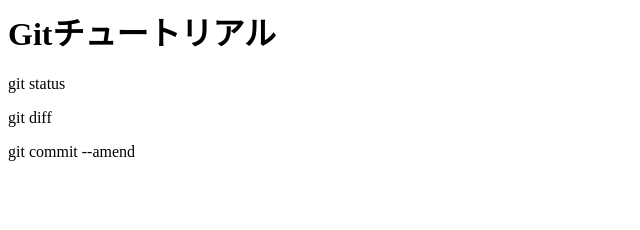
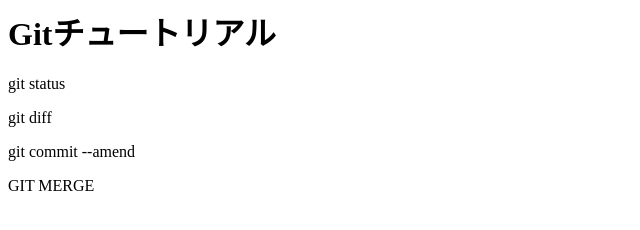
Before and after one commit to KUNIMOTO-M/git_tutotial, a plain HTML site: page index.html in a window 1280 px wide. Shown: the whole page, without its empty margins (0-640 px from the left). Drawn offline with Linux system fonts and the light colour scheme.

Commit message:
git mergeを追記

```diff
--- a/index.html
+++ b/index.html
@@ -2,3 +2,4 @@
 <p>git status</p>
 <p>git diff</p>
 <p>git commit --amend</p>
+<p>GIT MERGE</P>
```
